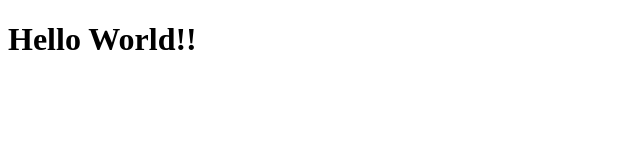
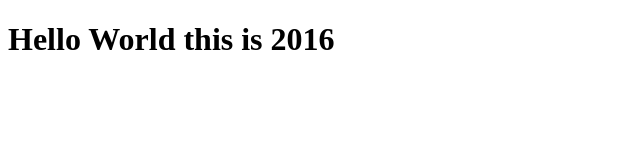
Before and after one commit to PeterWalker14/AngularJS, a plain HTML site: page index.html in a window 1280 px wide. Shown: the whole page, without its empty margins (0-640 px from the left). Drawn offline with Linux system fonts and the light colour scheme.

Commit message:
updated file

```diff
--- a/index.html
+++ b/index.html
@@ -5,6 +5,6 @@
     <title>Hello World</title>
   </head>
   <body>
-<h1>Hello World!!</h1>
+<h1>Hello World this is 2016</h1>
   </body>
 </html>
```
